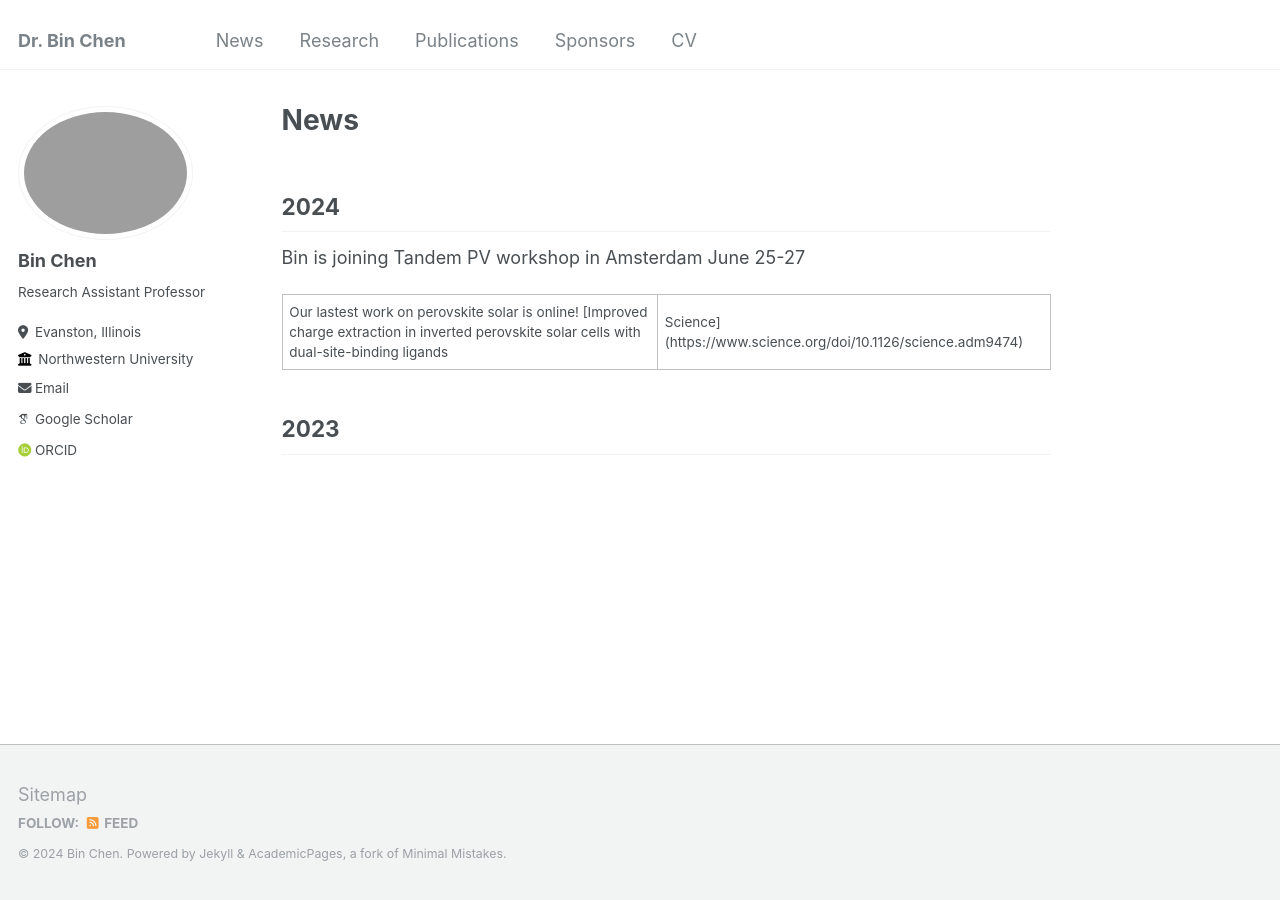
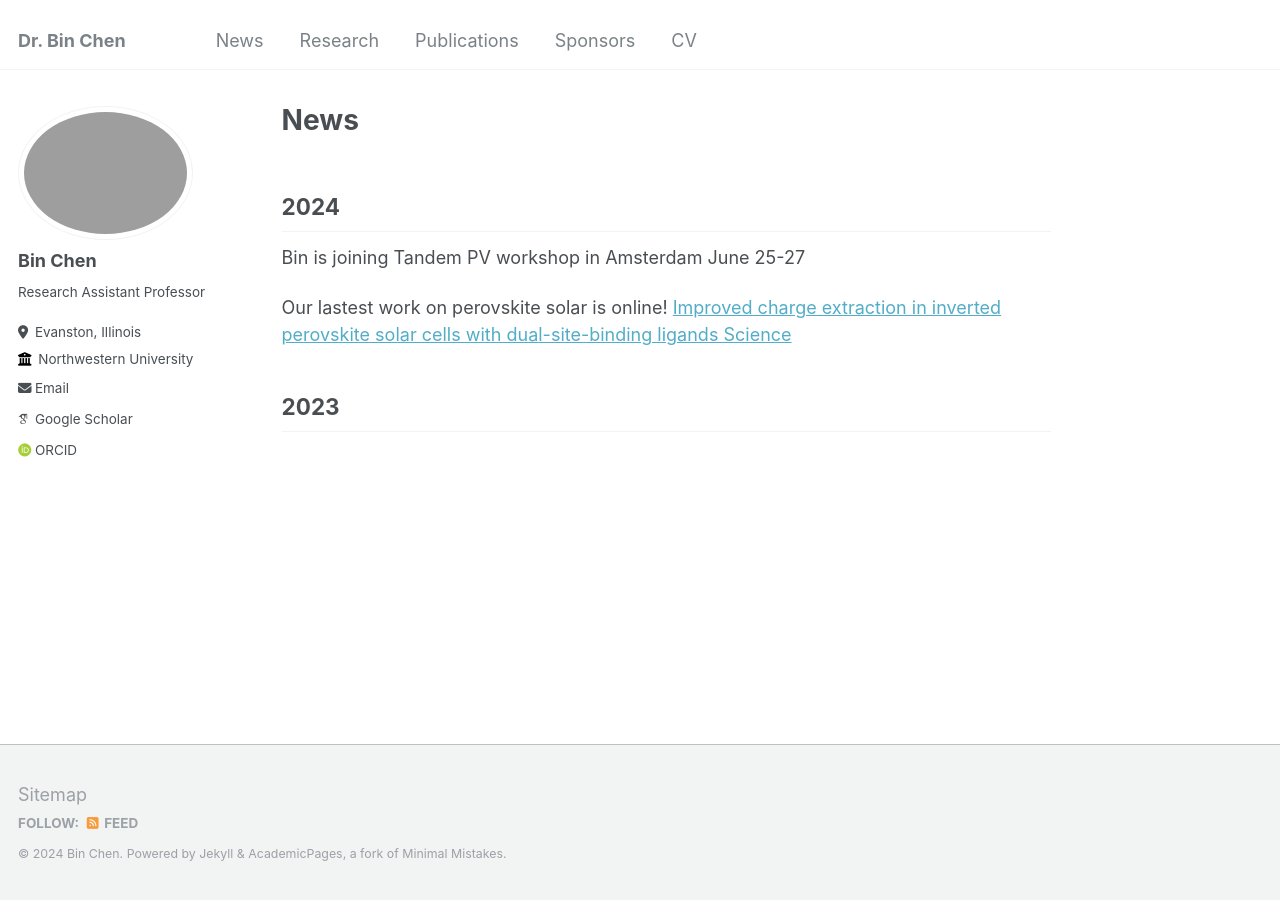
Before and after one commit to chenbinzero/chenbinzero.github.io, a Jekyll site: the page built from _pages/news.md, in a window 1280 px wide. Built offline with Jekyll 4.4.1, drawn with Linux system fonts in a browser that asks for light colours; some web fonts are replaced.

Commit message:
update news

```diff
--- a/_pages/news.md
+++ b/_pages/news.md
@@ -10,6 +10,6 @@
 ## 2024
 Bin is joining Tandem PV workshop in Amsterdam June 25-27
 
-Our lastest work on perovskite solar is online! [Improved charge extraction in inverted perovskite solar cells with dual-site-binding ligands | Science](https://www.science.org/doi/10.1126/science.adm9474)
+Our lastest work on perovskite solar is online! [Improved charge extraction in inverted perovskite solar cells with dual-site-binding ligands Science](https://www.science.org/doi/10.1126/science.adm9474)
 
 ## 2023
```
